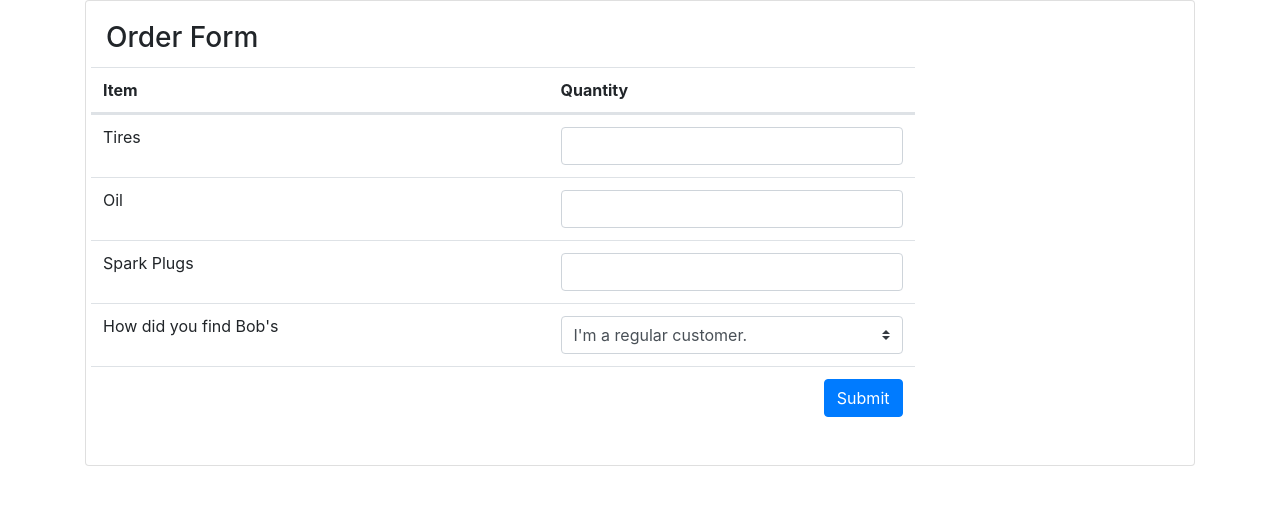
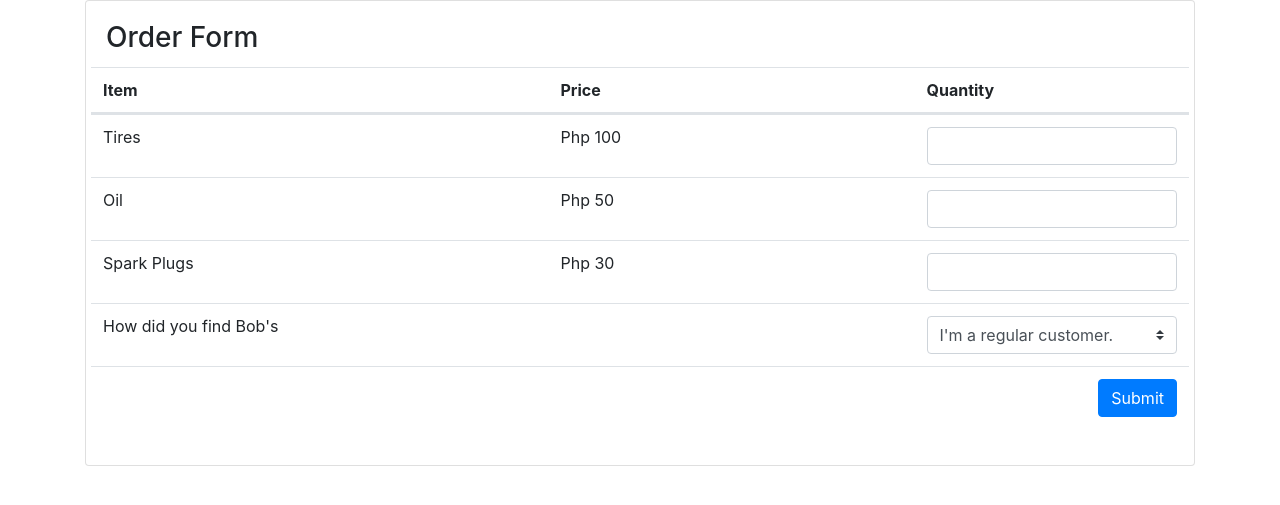
Before and after one commit to toledobrendo/dragon-php, a PHP site: page /bobs-auto-parts/order-form.php in a window 1280 px wide. Shown: the top 505 px of the page. Run offline with PHP 8.4, Linux system fonts and the light colour scheme.

Commit message:
added item price.

```diff
--- a/bobs-auto-parts/order-form.php
+++ b/bobs-auto-parts/order-form.php
@@ -19,21 +19,23 @@
               <thead>
                 <tr class="row">
                   <th class="col-5">Item</th>
-                  <th class="col-4">Quantity</th>
+                  <th class="col-4">Price</th>
+                  <th class="col-3">Quantity</th>
                 </tr>
               </thead>
               <tbody>
                 <?php
                   $products = array(
-                    array('itemName' => 'Tires', 'qtyCode' => 'tireQty'),
-                    array('itemName' => 'Oil', 'qtyCode' => 'oilQty'),
-                    array('itemName' => 'Spark Plugs', 'qtyCode' => 'sparkPlugsQty')
+                    array('itemName' => 'Tires', 'itemPrice' => 100, 'qtyCode' => 'tireQty'),
+                    array('itemName' => 'Oil', 'itemPrice' => 50, 'qtyCode' => 'oilQty'),
+                    array('itemName' => 'Spark Plugs', 'itemPrice' => 30, 'qtyCode' => 'sparkPlugsQty')
                   );
 
                   foreach ($products as $product) {
                     echo '<tr class="row">';
                     echo '  <td class="col-5">'.$product['itemName'].'</td>';
-                    echo '  <td class="col-4">';
+                    echo '  <td class="col-4">Php '.$product['itemPrice'].'</td>';
+                    echo '  <td class="col-3">';
                     echo '    <input type="number" name="'.$product['qtyCode'].'" maxlength="3" min="0" max="10" class="form-control">';
                     echo '  </td>';
                     echo '</tr>';
@@ -42,7 +44,8 @@
 
                 <tr class="row">
                   <td class="col-5">How did you find Bob's</td>
-                  <td class="col-4">
+                  <td class="col-4"></td>
+                  <td class="col-3">
                     <select name="find" class="custom-select">
                       <option value="regular">I'm a regular customer.</option>
                       <option value="tv">TV advertisment.</option>
@@ -50,7 +53,7 @@
                 </tr>
 
                 <tr class="row">
-                  <td colspan="2" class="col-9">
+                  <td class="col-12">
                     <button type="submit" class="btn btn-primary float-right">Submit</button>
                   </td>
                 </tr>
```
